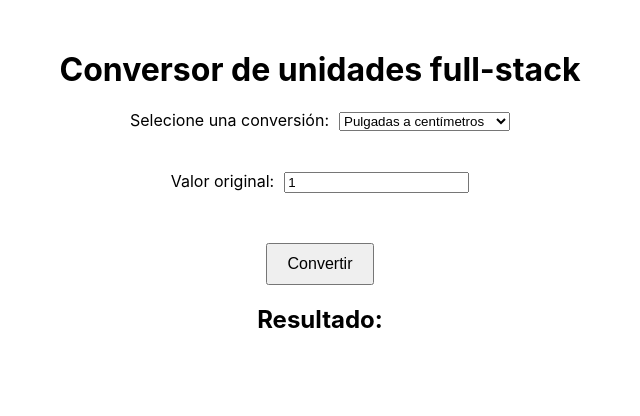
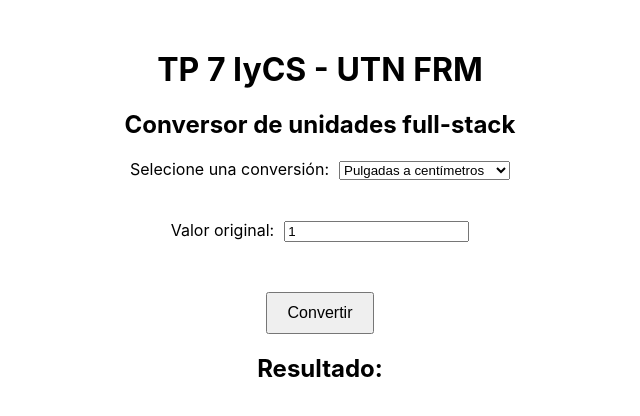
Before and after one commit to agustin-bit/calculator_front, a React (Create React App) app: page / in a window 1280 px wide. Shown: the top 416 px of the page, without its empty margins (320-960 px from the left). Built offline with nearby package versions, Linux system fonts and the light colour scheme.

Commit message:
Change title

```diff
--- a/src/App.js
+++ b/src/App.js
@@ -29,7 +29,8 @@ function App() {
 
   return (
     <div className="app">
-      <h1>Conversor de unidades full-stack</h1>
+      <h1>TP 7 IyCS - UTN FRM</h1>
+      <h2>Conversor de unidades full-stack</h2>
       <form onSubmit={handleSubmit}>
         <label>
           Selecione una conversión:
```
